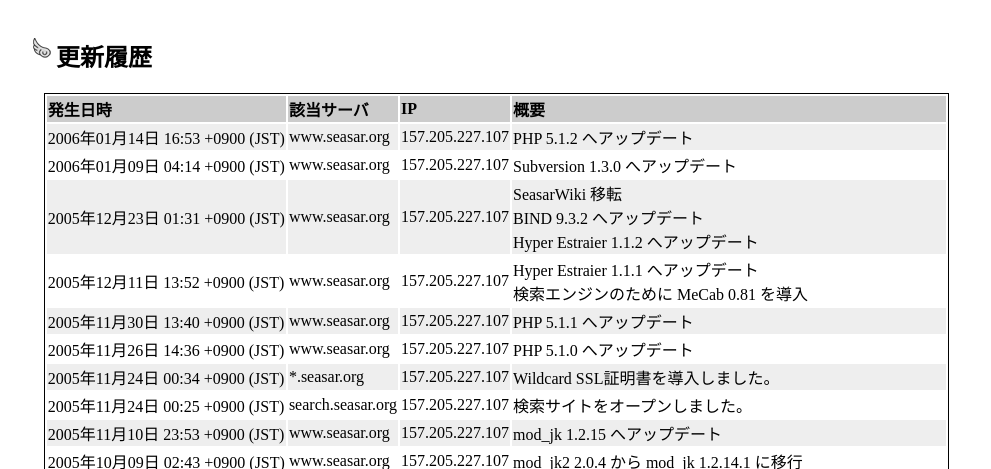
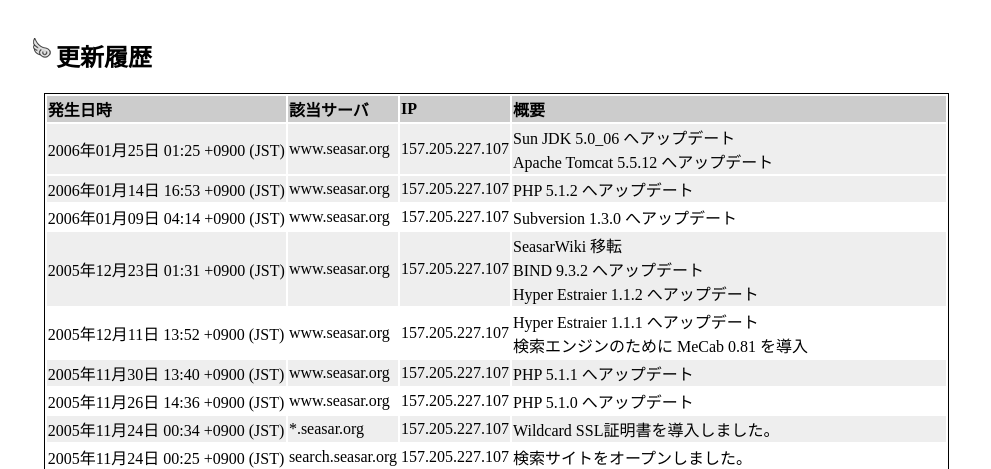
Before and after one commit to seasarorg/server-www, a plain HTML site: page update/index.html in a window 1280 px wide. Shown: the part 331-800 px from the top of the page, without its empty margins (0-991 px from the left). Drawn offline with Linux system fonts and the light colour scheme.

Commit message:
Sun JDK 5.0_06 へアップデート Apache Tomcat 5.5.12 へアップデート
git-svn-id: https://www.seasar.org/svn/server/trunk/www@42 ae0dfee6-c1f7-0310-946e-d86868017f28

```diff
--- a/update/index.html
+++ b/update/index.html
@@ -29,6 +29,13 @@
 		<th>該当サーバ</th>
 		<th>IP</th>
 		<th>概要</th>
+	</tr>
+	<tr class="a">
+		<td>2006年01月25日 01:25 +0900 (JST)</td>
+		<td>www.seasar.org</td>
+		<td>157.205.227.107</td>
+		<td>Sun JDK 5.0_06 へアップデート<br/>
+			Apache Tomcat 5.5.12 へアップデート</td>
 	</tr>
 	<tr class="a">
 		<td>2006年01月14日 16:53 +0900 (JST)</td>
```
